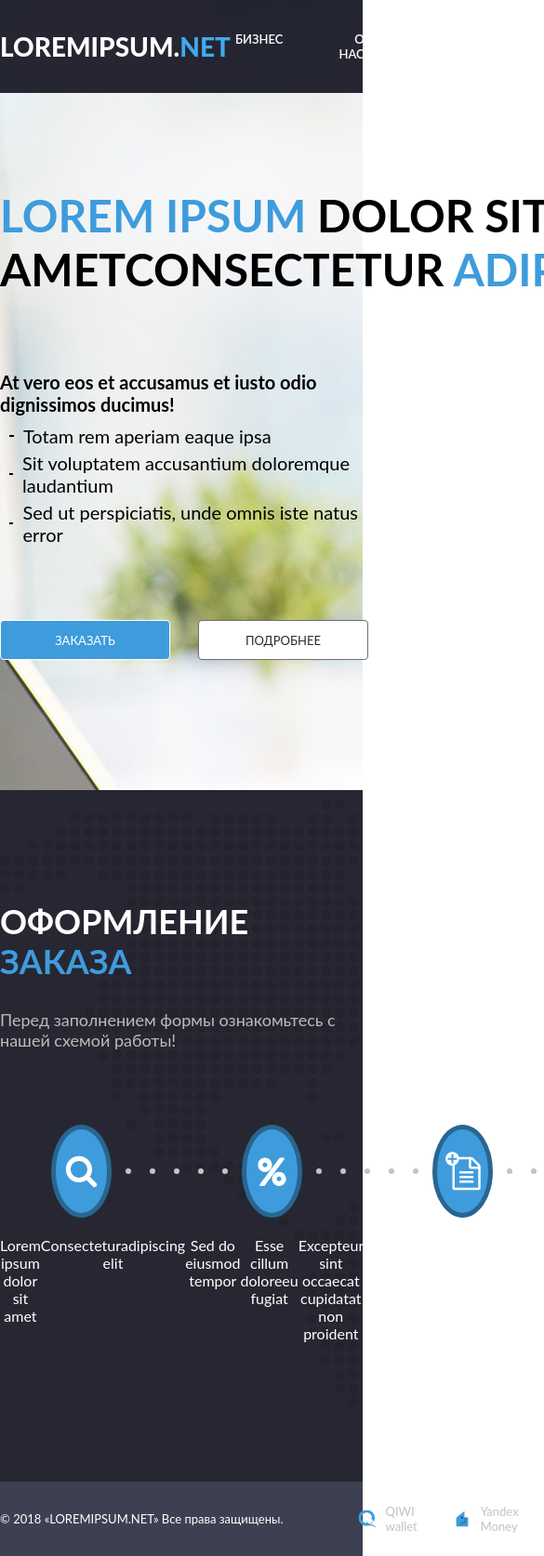
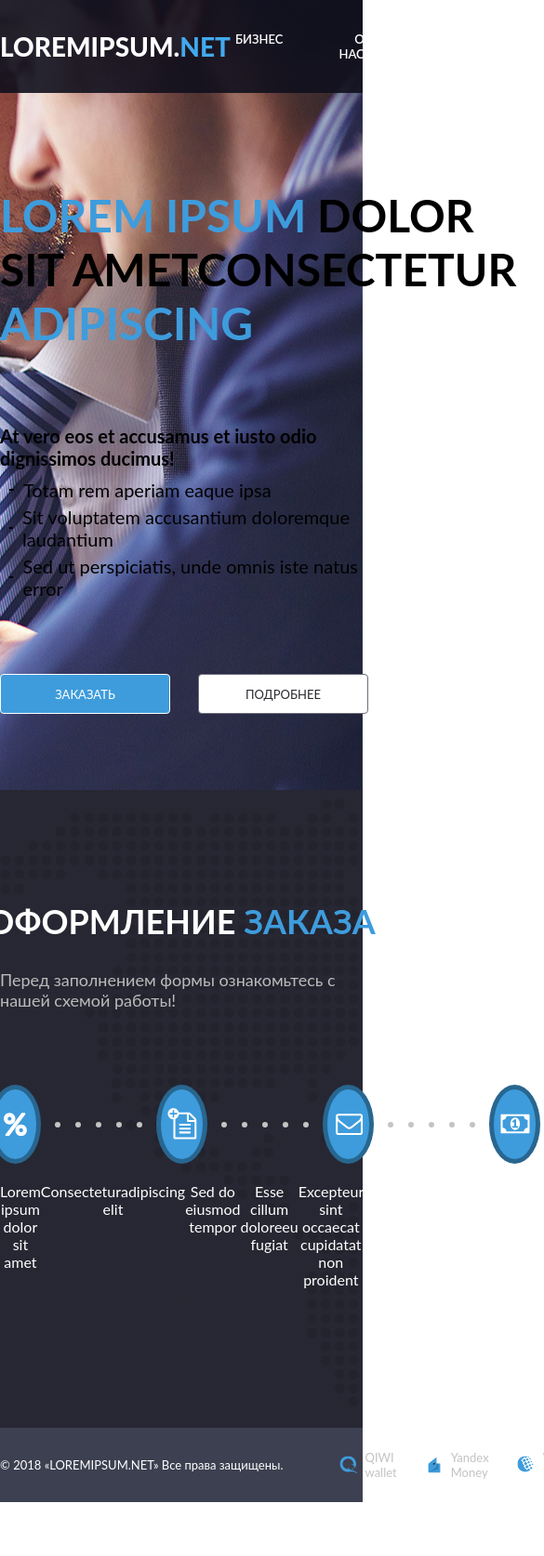
Before and after one commit to ultramarine64/softnsk-test-task, a website: page src/index.html in a window 390 px wide. Shown: the top 1674 px of the page at 93% size, 585 px wide, since content can reach past the window. After the commit the page ends 1616 px from the top, so only its background shows below. Drawn offline with nearby package versions, Linux system fonts and the light colour scheme; files that its build step writes are made by us from their sources; a web font is replaced by a local one.

Commit message:
Добавить адаптив на 1200-1400px.

```diff
--- a/src/sass/blocks/_footer.scss
+++ b/src/sass/blocks/_footer.scss
@@ -9,6 +9,7 @@
     display: flex;
     align-items: center;
     gap: 40px;
+    transition: .1s all;
   }
 
   &__copyright {
@@ -81,3 +82,28 @@
     background: #C3C3C3;
   }
 }
+
+@media screen and (max-width: 1400px) {
+  .footer {
+    &__container {
+      max-width: 1000px;
+      gap: 30px;
+    }
+
+    &__services {
+      gap: 30px;
+
+      &-item {
+        gap: 8px;
+      }
+    }
+
+    &__socials {
+      gap: 30px;
+
+      &-link {
+        gap: 8px;
+      }
+    }
+  }
+}
--- a/src/sass/blocks/_header.scss
+++ b/src/sass/blocks/_header.scss
@@ -12,5 +12,14 @@
     display: flex;
     align-items: center;
     justify-content: space-between;
+    transition: .1s all;
   }
 }
+
+@media screen and (max-width: 1400px) {
+  .header {
+    &__container {
+      max-width: 1000px;
+    }
+  }
+}
--- a/src/sass/blocks/_icons-chain.scss
+++ b/src/sass/blocks/_icons-chain.scss
@@ -65,3 +65,34 @@
     }
   }
 }
+
+@media screen and (max-width: 1400px) {
+  .icons-chain {
+    justify-content: space-between;
+
+    &__chain {
+      margin: 0;
+      justify-content: center;
+    }
+
+    &__dotted-line {
+      gap: 16px;
+    }
+
+    &__icon {
+      width: 45px;
+      height: 45px;
+
+      &-container {
+        width: 85px;
+        height: 85px;
+      }
+    }
+
+    &__item {
+      &-description {
+        width: 160px;
+      }
+    }
+  }
+}
--- a/src/sass/blocks/_main-info.scss
+++ b/src/sass/blocks/_main-info.scss
@@ -1,6 +1,7 @@
 .main-info {
   height: 850px;
   background: url("../images/main_bg.jpg") no-repeat;
+  background-position: right;
 
   &__container {
     max-width: 1172px;
@@ -9,6 +10,7 @@
     flex-direction: column;
     gap: 80px;
     padding-top: 203px;
+    transition: .1s all;
   }
 
   &__title {
@@ -21,6 +23,7 @@
     line-height: 58px;
     text-transform: uppercase;
     width: 780px;
+    transition: .1s all;
 
     &-regular {
       color: #000000;
@@ -37,3 +40,15 @@
     gap: 30px;
   }
 }
+
+@media screen and (max-width: 1400px) {
+  .main-info {
+    &__container {
+      max-width: 1000px;
+    }
+
+    &__title {
+      width: 580px;
+    }
+  }
+}
--- a/src/sass/blocks/_order-making.scss
+++ b/src/sass/blocks/_order-making.scss
@@ -11,6 +11,7 @@
     display: flex;
     flex-direction: column;
     gap: 80px;
+    transition: .1s all;
   }
 
   &__text-container {
@@ -29,6 +30,7 @@
     font-size: 36px;
     line-height: 43px;
     text-transform: uppercase;
+    text-align: center;
 
     &-regular {
       color: #FFFFFF;
@@ -51,3 +53,15 @@
     color: #BBBBBB;
   }
 }
+
+@media screen and (max-width: 1400px) {
+  .order-making {
+    &__container {
+      max-width: 1000px;
+    }
+
+    &__title {
+      width: 580px;
+    }
+  }
+}
```
